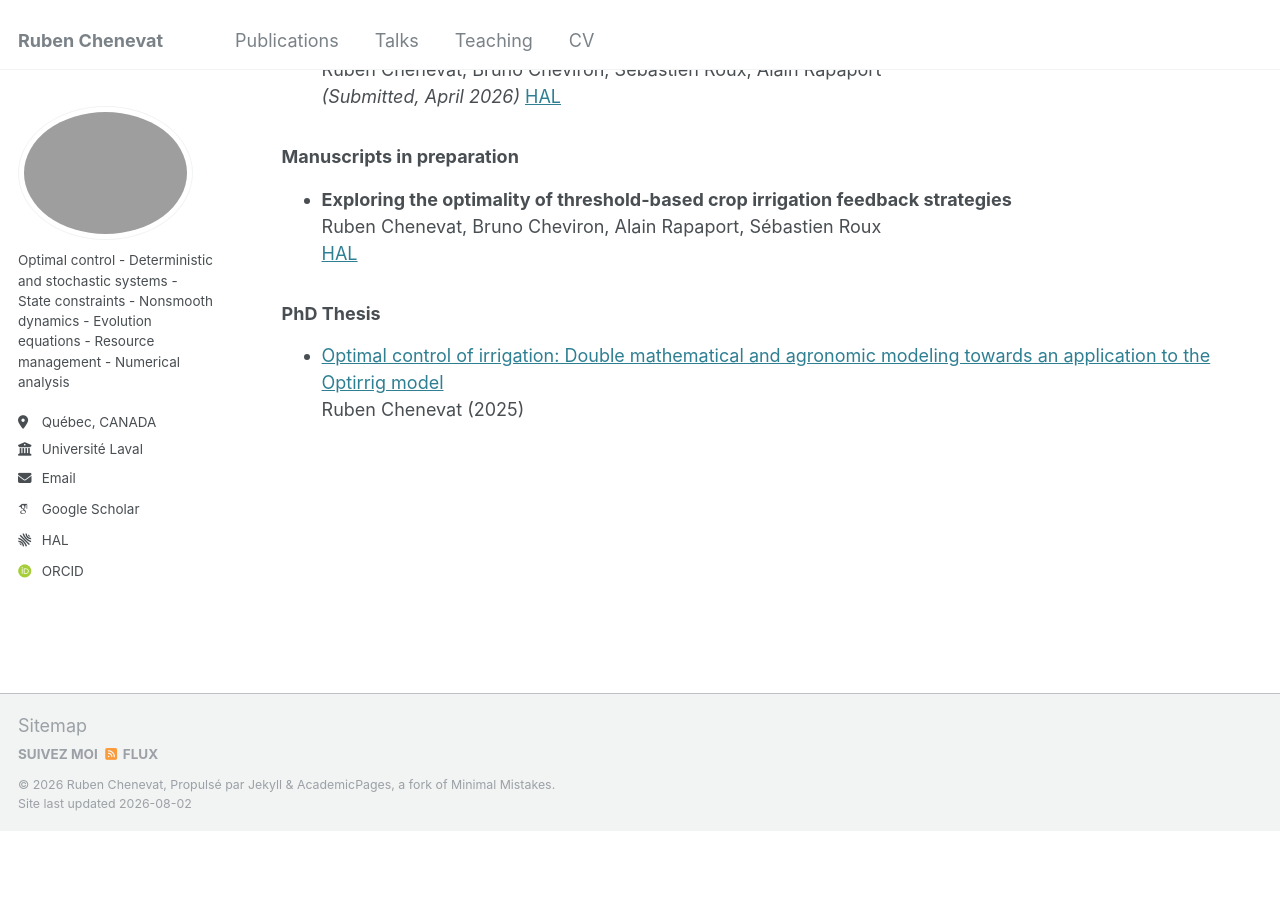
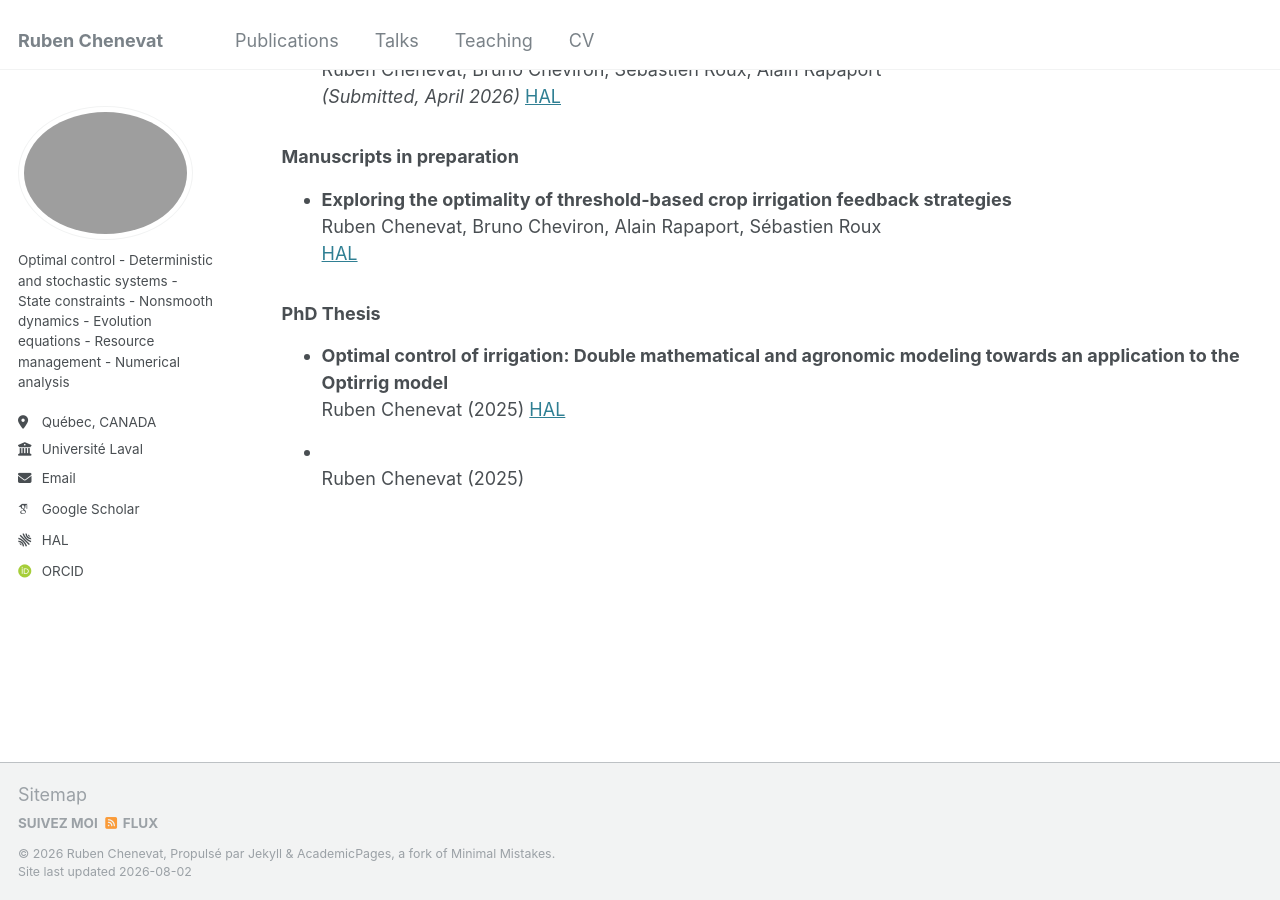
Before and after one commit to rubenchenevat/rubenchenevat.github.io, a Jekyll site: the page built from _pages/publications.html, in a window 1280 px wide and 900 px high, scrolled down 780 px. Built offline with Jekyll 4.4.1, drawn with Linux system fonts in a browser that asks for light colours; some web fonts are replaced; before the commit the page ends 1611 px from its top, so only the background shows below that.

Commit message:
Update publications.html

```diff
--- a/_pages/publications.html
+++ b/_pages/publications.html
@@ -235,7 +235,45 @@ author_profile: true
 
 <ul>
     <li>
-        <a href="https://hal.science/tel-05325824" target="_blank">Optimal control of irrigation: Double mathematical and agronomic modeling towards an application to the Optirrig model</a><br>
+        <details class="publication-details">
+            <summary>
+                <strong>Optimal control of irrigation: Double mathematical and agronomic modeling towards an application to the Optirrig model</strong><br>
+                Ruben Chenevat (2025) <a href="https://hal.science/tel-05325824" target="_blank">HAL</a>
+            </summary>
+            <div class="publication-extra">
+                <p>
+                    <strong>Summary.</strong><br>
+                    (3 à 5 phrases)
+                </p>
+                <p>
+                    <strong>Keywords.</strong><br>
+                    Optimal control under constraints, Pontryagin's Maximum Principle, Crop irrigation model, Non-smooth dynamics, Bang-Bang principle, Sensitivity analysis, Averaged cost control
+                </p>
+                <p>
+                    <strong>Main contributions.</strong><br>
+                    <ul>
+                        <li>
+                            Extension of the bang-bang principle for piecewise affine systems and stochastic systems
+                        </li>
+                        <li>
+                            Characterization of optimal solutions described by threshold-based irrigation strategies
+                        </li>
+                        <li>
+                            Global sensitivity analysis and robustness of near-optimal irrigation policies
+                        </li>
+                        <li>
+                            Double modeling approach linking the analytical framework and the operational Optirrig model
+                        </li>
+                        <li>
+                            Perspectives on optimal control of irrigation under parameter and weather uncertainties
+                        </li>
+                    </ul>
+                </p>
+            </div>
+        </details>
+    </li>
+    <li>
+        <a href="https://hal.science/tel-05325824" target="_blank"></a><br>
         Ruben Chenevat (2025)
     </li>
 </ul>
```
